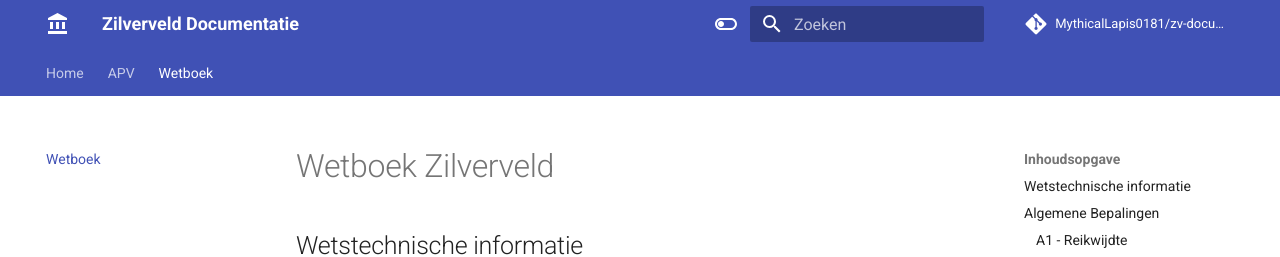
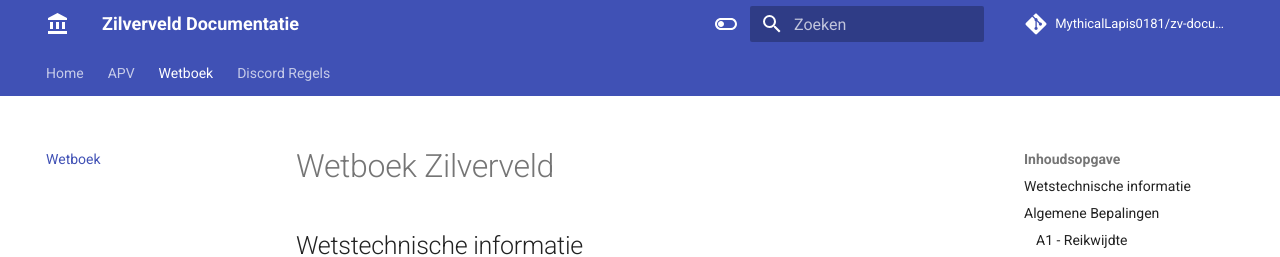
Before and after one commit to MythicalLapis0181/zv-documentatie, an MkDocs documentation site: the page built from docs/wetboek.md, in a window 1280 px wide and 900 px high. Shown: the top 257 px of the window. Built offline with MkDocs 1.6.1 and Material for MkDocs 9.7.7, drawn with Linux system fonts in a browser that asks for light colours; comment, search, counter and statistics services are not loaded; some of the changed text lies outside the part shown.

Commit message:
Update mkdocs.yml

```diff
--- a/mkdocs.yml
+++ b/mkdocs.yml
@@ -46,6 +46,7 @@ nav:
   - Home: index.md
   - APV: APV.md
   - Wetboek: wetboek.md
+  - Discord Regels: discord.md
 
 markdown_extensions:
   - attr_list
```
